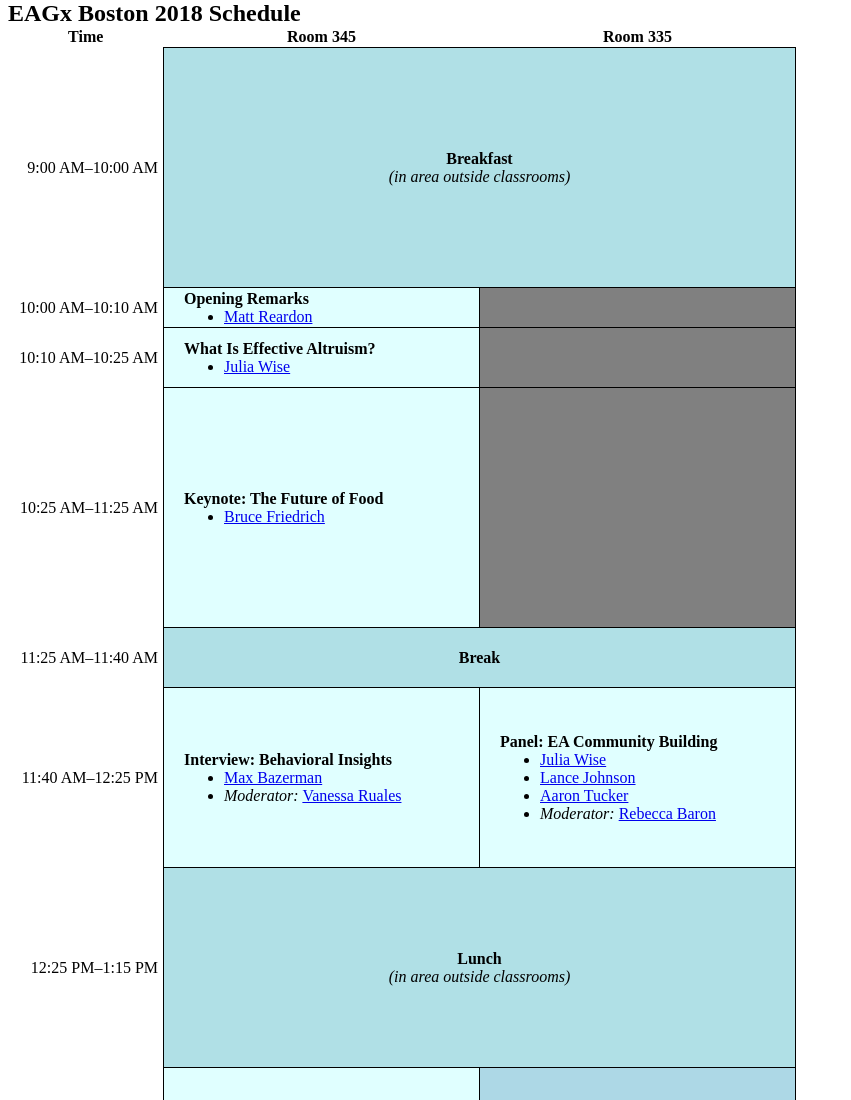
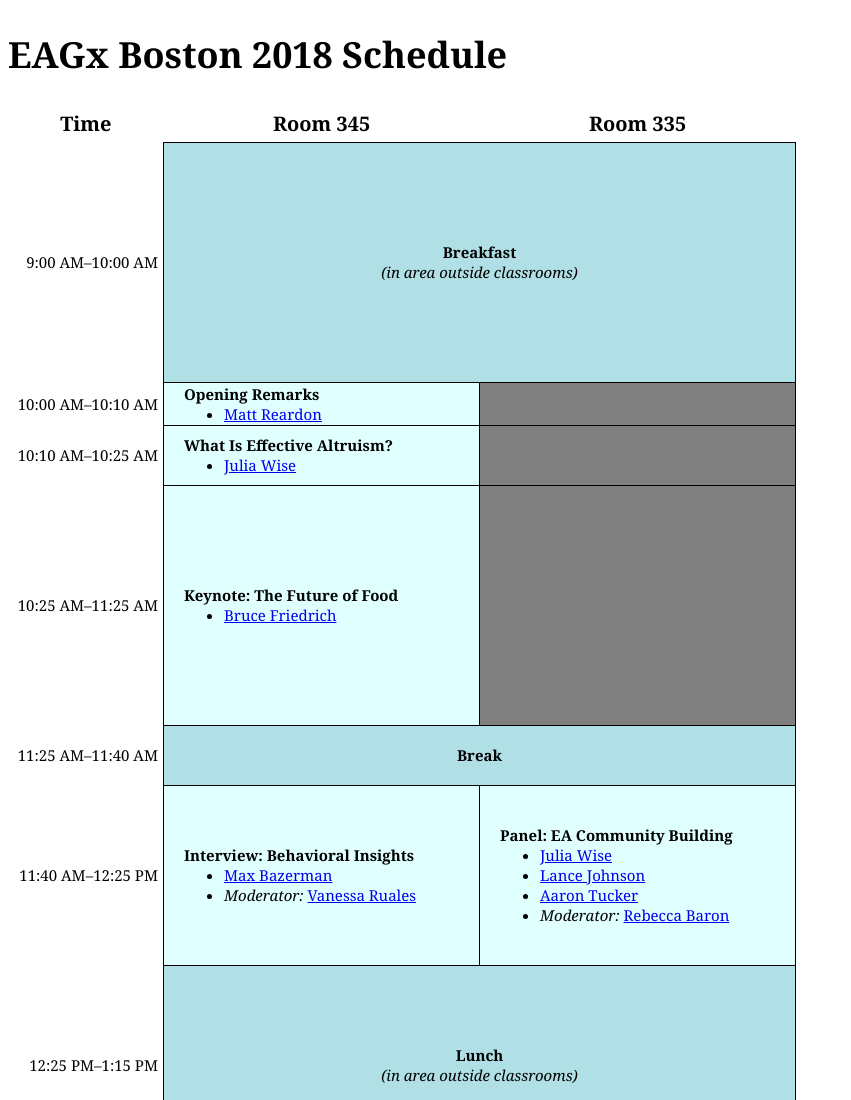
Before and after one commit to taymonbeal/eagx-boston-schedule, a plain HTML site: page index.html in a window 1280 px wide. Shown: the top 1100 px of the page, without its empty margins (0-851 px from the left). Drawn offline with Linux system fonts and the light colour scheme.

Commit message:
Uniformize font

```diff
--- a/index.html
+++ b/index.html
@@ -4,12 +4,23 @@
     <meta charset="utf-8">
     <title>EAGx Boston 2018 Schedule</title>
     <style>
-      * {
+      body {
+        font-family: Merriweather,Georgia,Garamond,"Times New Roman",serif;
+        font-size: 15px;
+      }
+      h2 {
+        font-size: 36px;
+      }
+      h4, p, ul {
         margin-top: 0;
         margin-bottom: 0;
       }
       table {
         border-collapse: collapse;
+      }
+      th {
+        font-size: 20px;
+        padding-bottom: 5px;
       }
       td {
         width: 275px;
```
